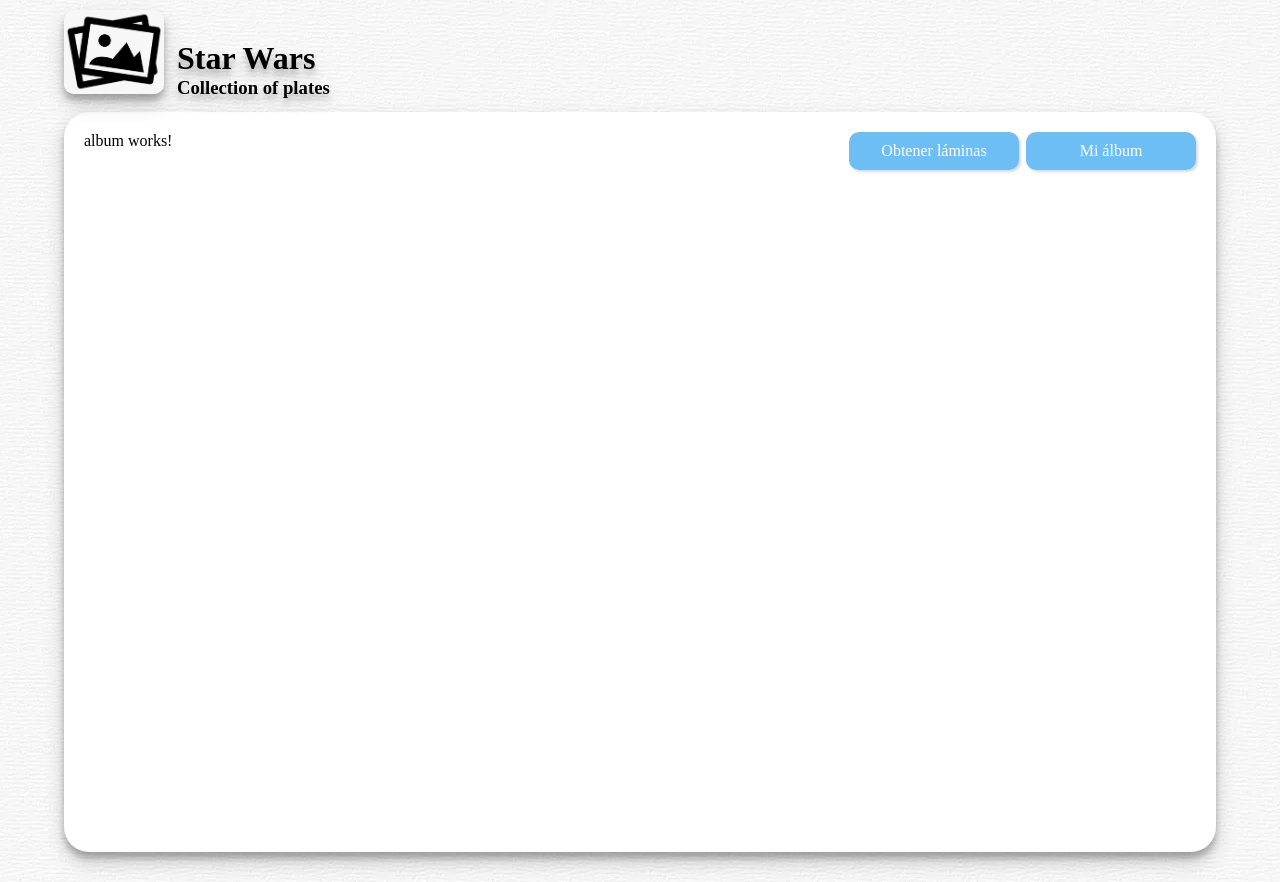
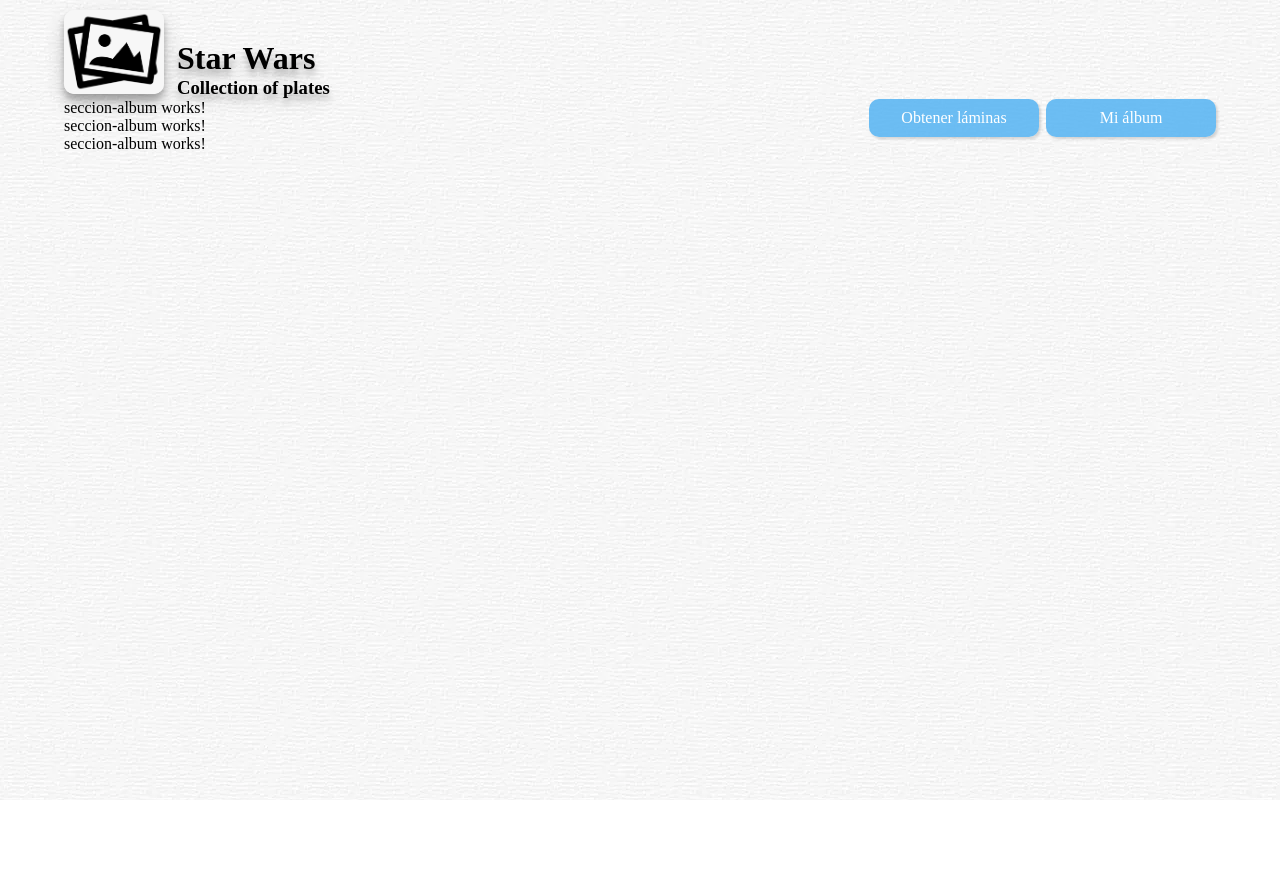
Before and after one commit to juanse-morales/star-wars, an Angular app: page / in a window 1280 px wide. After the commit the page ends 800 px from the top, so only its background shows below. Built offline with nearby package versions, Linux system fonts and the light colour scheme.

Commit message:
REFACTOR: Design album content

```diff
--- a/src/app/album/album.component.html
+++ b/src/app/album/album.component.html
@@ -1,4 +1,10 @@
-<div id="main-container">
-  <buttons></buttons>
-  <p>album works!</p>
+<div id="album-container">
+  <div id="buttons-component-container">
+    <buttons></buttons>
+  </div>
+  <div id="seccion-album-component-container">
+    <seccion-album></seccion-album>
+    <seccion-album></seccion-album>
+    <seccion-album></seccion-album>
+  </div>
 </div>
```
